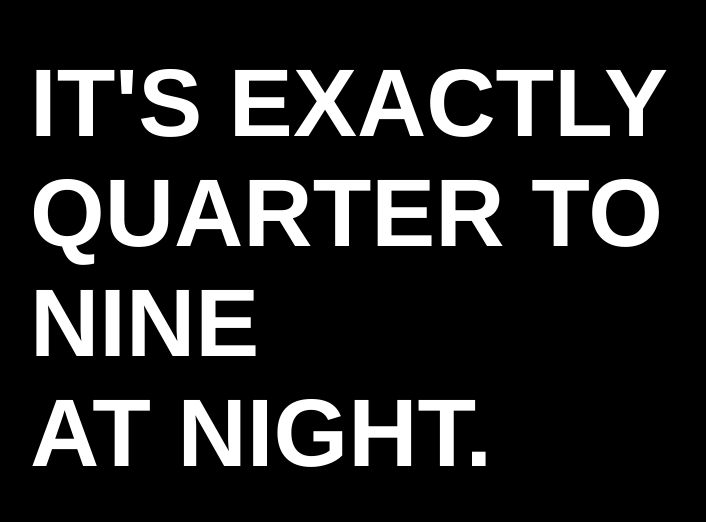
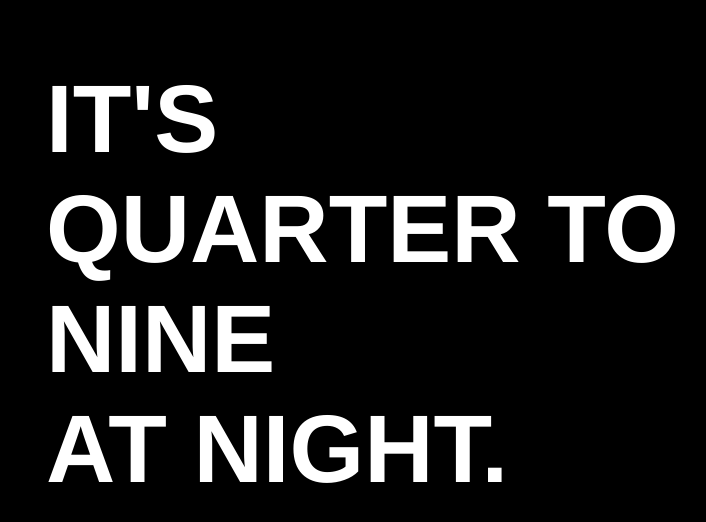
Before and after one commit to Core121/WordClock2, an Angular app: page / in a window 1280 px wide. Shown: the top 522 px of the page, without its empty margins (18-724 px from the left). Built offline with nearby package versions, Linux system fonts and the light colour scheme; a web font is replaced by a local one.

Commit message:
Better html formatting

```diff
--- a/src/app/fuzzy-time/fuzzy-time.component.html
+++ b/src/app/fuzzy-time/fuzzy-time.component.html
@@ -1,4 +1,9 @@
-<div>
-  <p [@fadeInOut]="this.currentWordTime" class="clock-text m-5" [ngStyle]="{'color': settingsService.getFontColor()}"
-    [innerHTML]="this.currentWordTime"></p>
+<div class="clock-text" [ngStyle]="{'color': settingsService.getFontColor()}">
+  <span>It's </span>
+  <span *ngIf="this.wordTime.preposition">{{this.wordTime.preposition}}</span>
+  <span *ngIf="this.wordTime.minute"><br />{{this.wordTime.minute}}</span>
+  <span *ngIf="this.wordTime.hour"><br />{{this.wordTime.hour}}</span>
+  <span
+    *ngIf="this.wordTime.period && this.settingsService.getTimePeriodEnabled()"><br />{{this.wordTime.period}}</span>
+  <span>.</span>
 </div>
--- a/src/app/fuzzy-time/fuzzy-time.component.scss
+++ b/src/app/fuzzy-time/fuzzy-time.component.scss
@@ -6,4 +6,5 @@
     font-weight: 600;
     font-family: 'Product Sans', Helvetica, Arial, sans-serif;
     line-height: normal;
+    margin: 5%;
 }
--- a/src/app/fuzzy-time/fuzzy-time.component.ts
+++ b/src/app/fuzzy-time/fuzzy-time.component.ts
@@ -17,37 +17,18 @@
 
 export class FuzzyTimeComponent implements OnInit {
   public wordTime: WordTime = new WordTime();
-  public currentWordTime: string = '';
 
   constructor(public settingsService: SettingsService) {
     setInterval(() => {
       var now = new Date();
       if (now.getMinutes() != this.wordTime.currentTime.getMinutes()) {
         this.wordTime = new WordTime();
-        this.currentWordTime = this.getWordTime();
       }
     }, 1000);
   }
 
   ngOnInit(): void {
-    this.currentWordTime = this.getWordTime();
+
   }
 
-  getWordTime(): string {
-    var minutesInWords = this.wordTime.getMinutesInWords();
-    minutesInWords += minutesInWords != '' ? '<br>' : '';
-    var preposition = this.wordTime.getPreposition();
-    preposition += preposition != '' ? '<br>' : '';
-    var hoursInWords = this.wordTime.getHoursInWords();
-
-    if (this.settingsService.getTimePeriodEnabled()) {
-      return 'It\'s ' + preposition + minutesInWords + hoursInWords + '<br>' + this.wordTime.getTimePeriod() + '.';
-    }
-    else {
-      return 'It\'s ' + preposition + minutesInWords + hoursInWords + '.';
-    }
-  }
-
-
-
 }
--- a/src/app/models/word-time.model.ts
+++ b/src/app/models/word-time.model.ts
@@ -1,11 +1,20 @@
 export class WordTime {
     public currentTime: Date;
+    public hour: string = "";
+    public minute: string = "";
+    public preposition: string = "";
+    public period: string = "";
+
 
     constructor() {
         this.currentTime = new Date();
+        this.hour = this.getHoursInWords();
+        this.minute = this.getMinutesInWords();
+        this.preposition = this.getPreposition();
+        this.period = this.getTimePeriod();
     }
 
-    public getHoursInWords(): string {
+    private getHoursInWords(): string {
         var hour = this.currentTime.getHours();
         var minute = this.currentTime.getMinutes();
         if (hour === 24 && minute === 0) {
@@ -49,7 +58,7 @@
     }
 
 
-    public getMinutesInWords(): string {
+    private getMinutesInWords(): string {
         var coeff = 1000 * 60 * 5;
         var rounded = new Date(Math.round(this.currentTime.getTime() / coeff) * coeff)
         switch (rounded.getMinutes()) {
@@ -94,7 +103,7 @@
         }
     }
 
-    public getPreposition(): string {
+    private getPreposition(): string {
         var roughMinute = this.getRoughMinute();
         switch (roughMinute) {
             case -1:
@@ -109,7 +118,7 @@
         }
     }
 
-    public getTimePeriod(): string {
+    private getTimePeriod(): string {
         var currentHour = this.currentTime.getHours();
         currentHour = this.currentTime.getMinutes() > 32 ? currentHour + 1 : currentHour;
         if (currentHour >= 5 && currentHour < 12) {
```
